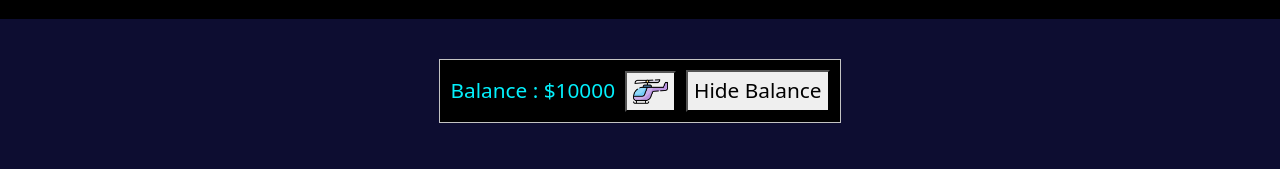
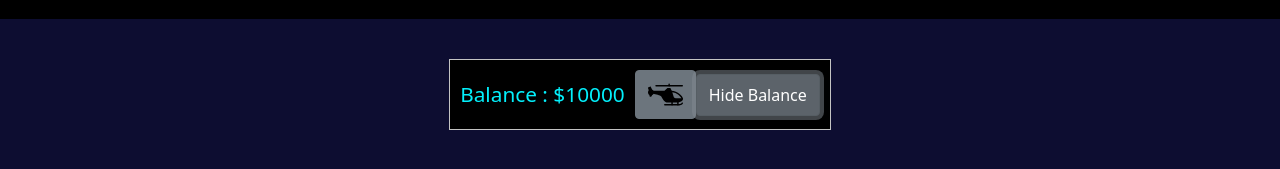
Before and after one commit to tagupta/Coin-Exchange, a React (Create React App) app: page / in a window 1280 px wide. Both pictures are taken after a click on the button "Show Balance". Shown: the part 181-350 px from the top of the page. Built offline with nearby package versions, Linux system fonts and the light colour scheme; no server answers.

Commit message:
Worked on Sell button

```diff
--- a/src/components/AccountBalance/AccountBalance.jsx
+++ b/src/components/AccountBalance/AccountBalance.jsx
@@ -1,7 +1,8 @@
 import React from 'react'
 import PropTypes from 'prop-types';
 import styled from 'styled-components';
-import helicopter from './helicopter.png';
+import helicopter from './helicopter.svg';
+import {Button} from 'reactstrap';
 
 const Section = styled.section`
     margin: 40px auto 20px auto;
@@ -24,22 +25,22 @@ const Img = styled.img`
 height: 35px;
 
 `;
-const BalanceButton = styled.button`
-margin-right: 10px;
-cursor: pointer;
-`;
+// const BalanceButton = styled.button`
+// margin-right: 10px;
+// cursor: pointer;
+// `;
 const AccountBalance  = ({amount,showBalance,handleDisplay,handleBalance}) =>{
     const buttonText = showBalance ? 'Hide Balance':'Show Balance';
     let content = "",addBalance = "";
     if(showBalance){
         content = <Span>Balance : ${amount}</Span>
-        addBalance = <BalanceButton onClick ={handleBalance}><Img src={helicopter} alt='Add Balance'/></BalanceButton>
+        addBalance = <Button onClick ={handleBalance}><Img src={helicopter} alt='Add Balance'/></Button>
     }
     return (
         <Section >
             {content}
             {addBalance}
-            <button onClick = {handleDisplay} style={{height: "42px",cursor: "pointer"}}>{buttonText}</button>
+            <Button onClick = {handleDisplay} style={{height: "42px",cursor: "pointer"}}>{buttonText}</Button>
         </Section>
     );
 }
```
Also changed, not shown: src/components/AccountBalance/helicopter.png (deleted), src/components/AccountBalance/helicopter.svg (added).
